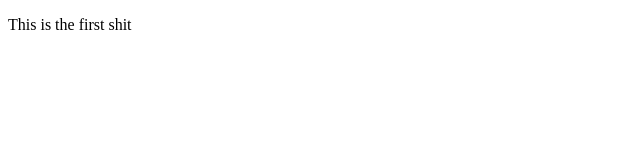
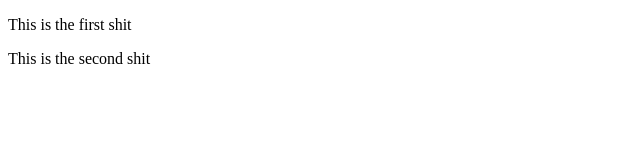
Before and after one commit to GeorgEdy/godev-micro, a plain HTML site: page index.html in a window 1280 px wide. Shown: the whole page, without its empty margins (0-640 px from the left). Drawn offline with Linux system fonts and the light colour scheme.

Commit message:
third update

```diff
--- a/index.html
+++ b/index.html
@@ -5,5 +5,6 @@
 </head>
 <body>
 <p>This is the first shit</p>
+<p>This is the second shit</p>
 </body>
 </html>
```
